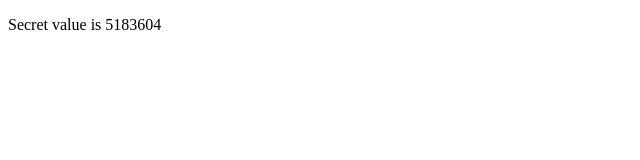
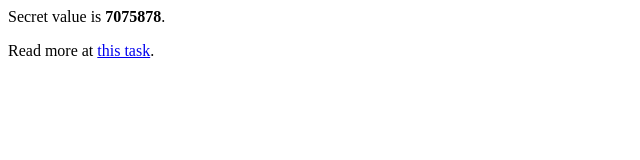
Before and after one commit to 73pctGeek/73pctGeek.github.io, a plain HTML site: page index.html in a window 1280 px wide. Shown: the whole page, without its empty margins (0-640 px from the left). Drawn offline with Linux system fonts and the light colour scheme.

Commit message:
Update index.html

```diff
--- a/index.html
+++ b/index.html
@@ -1,6 +1,11 @@
-<!DOCTYPE html>
 <html>
-<body>
-<p>Secret value is 5183604</p>
-</body>
+    <head>
+        <title>Basics of HTML demo</title>
+    </head>
+    <body>
+        <p>Secret value is <b>7075878</b>.</p>
+        <p>Read more at
+            <a href="http://www.codeabbey.com/index/task_view/basics-of-html">this task</a>.
+        </p>
+    </body>
 </html>
```
